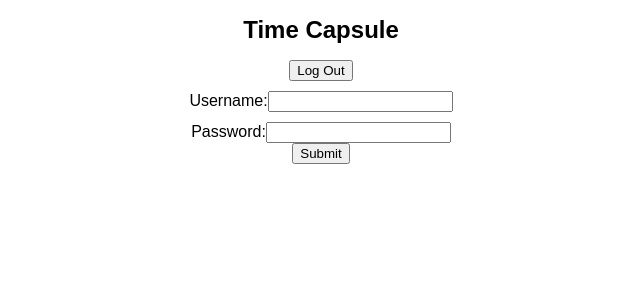
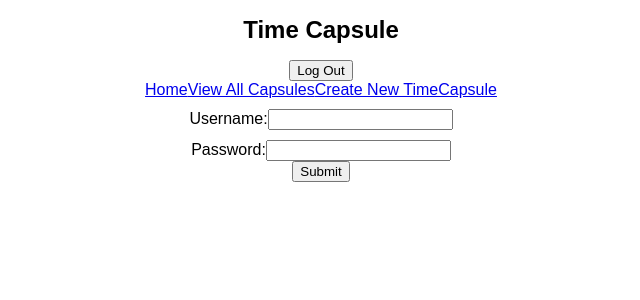
Before and after one commit to sarahrivas/journalfrontend, a React (Create React App) app: page /new-entry in a window 1280 px wide. Shown: the top 300 px of the page, without its empty margins (319-959 px from the left). Built offline with nearby package versions, Linux system fonts and the light colour scheme.

Commit message:
Nav Bar is complete

```diff
--- a/src/App.js
+++ b/src/App.js
@@ -6,7 +6,8 @@ import { withRouter } from 'react-router';
 import Home from './containers/Home';
 import NewEntry from './containers/NewEntry';
 import LoginScreen from './containers/LoginScreen'
-import { Route } from "react-router-dom";
+import { Route, Switch, Redirect } from "react-router-dom";
+import Navbar from './components/Navbar';
 
 class App extends Component {
 
@@ -31,6 +32,7 @@ class App extends Component {
       <div className="App">
         <h1 className="App-title">Time Capsule</h1>
         <button onClick={this.handleLogOut}>Log Out</button>
+        <Navbar handleClick={this.handleClick} />
         {
           this.props.user.name ?
             <div>
--- a/src/actions/entry.js
+++ b/src/actions/entry.js
@@ -1,7 +1,7 @@
 export const submitNewForm = (entry) => {
   return {
     type: 'SUBMIT_NEW_FORM',
-    title: entry.name,
+    title: entry.title,
     content: entry.content
   }
 }
--- /dev/null
+++ b/src/components/Navbar.js
@@ -0,0 +1,16 @@
+import React from 'react';
+import { NavLink } from 'react-router-dom';
+import { connect } from 'react-redux';
+
+const Navbar = (props) => {
+
+  return (
+    <div className="navbar">
+      <NavLink activeClassName="active" exact to="/">Home</NavLink>
+      <NavLink activeClassName="active" exact to="/entries">View All Capsules</NavLink>
+      <NavLink activeClassName="active" exact to="/new-entry">Create New TimeCapsule</NavLink>
+    </div>
+  )
+}
+
+export default connect()(Navbar);
--- a/src/containers/Home.js
+++ b/src/containers/Home.js
@@ -21,7 +21,6 @@ class Home extends Component {
   render() {
     return (
       <div className="App">
-        <button onClick={this.newUserPost}>Add User</button>
         <div>{this.props.entries.slice(0,6).map(entry => <div>{entry.title}</div>)}</div>
       </div>
     );
```
